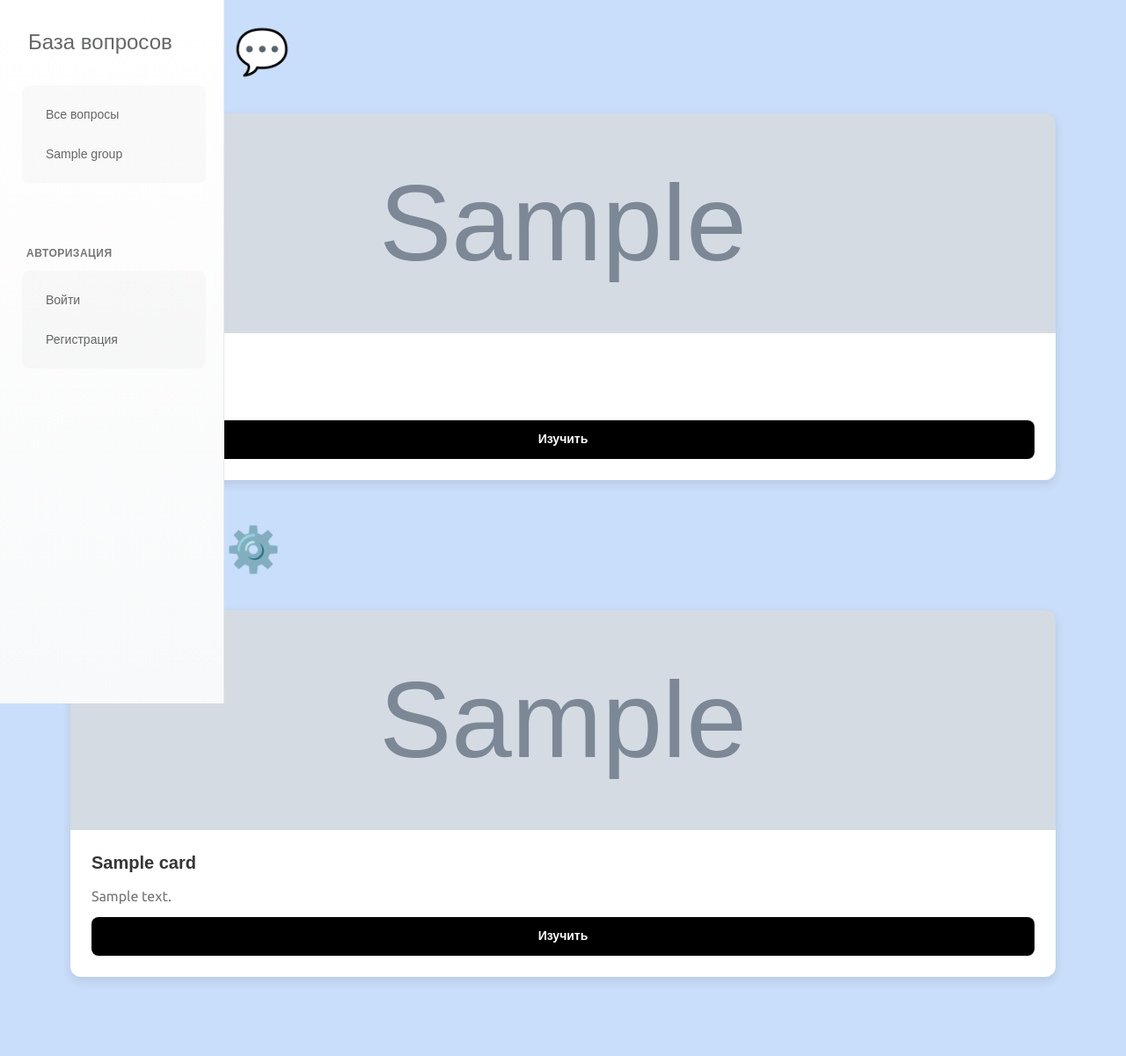
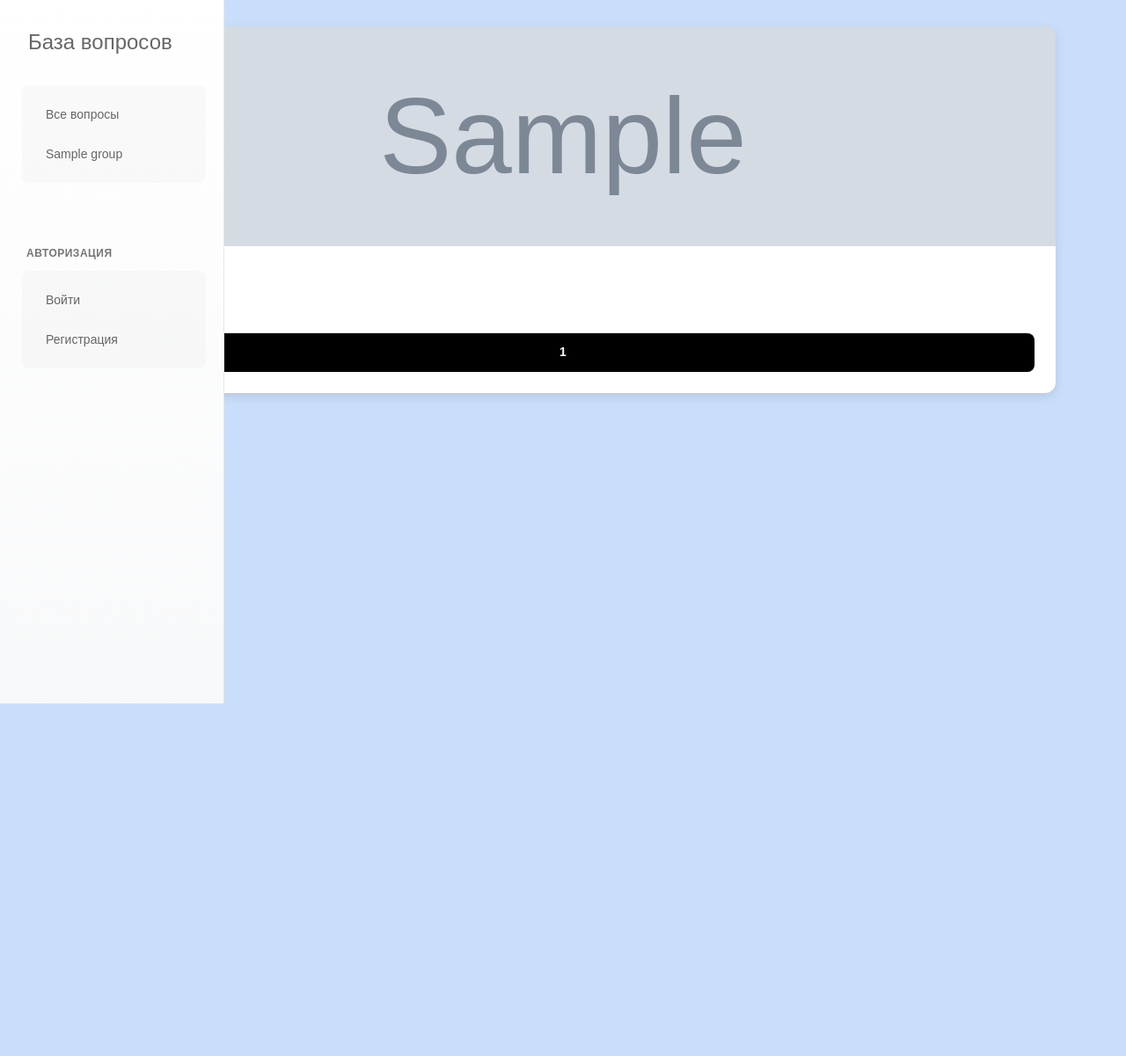
Before and after one commit to nurislam223/support_it, a FastAPI app: template app/templates/base.html in a window 1280 px wide. Shown: the whole page at 88% size. After the commit the page ends 800 px from the top, so only its background shows below. Run offline with FastAPI, Linux system fonts and the light colour scheme; the template is opened without the code that fills it: most values are stand-ins (such as "Sample title", 1, 10 or a date in 2020); grey boxes marked "Sample" are stand-in pictures; parts of the project's set-up code (start-up, migrations or seed data) failed here and were passed over; some web fonts are replaced.

Commit message:
Title: Redesign homepage cards to show all categories with question counts
Key features implemented:
- Modified .gitignore to use a cleaner, more standard format
- Updated app/main.py to fetch all task groups with their question counts instead of filtering into softs/hards
- Changed home route to pass all groups with question counts to template context
- Completely redesigned cards.html to display all categories without softs/hards division
- Replaced "Изучить" text with dynamic question count numbers on category buttons
- Maintained click functionality to navigate to respective question pages

The homepage now displays all categories together with their question counts instead of being split into softs and hards sections, while preserving the navigation functionality. The UI shows question counts directly on the buttons instead of generic "Explore" text.

```diff
--- a/app/main.py
+++ b/app/main.py
@@ -62,13 +62,17 @@ def require_admin(user: models.User = Depends(get_current_user_from_cookie)):
 def home(request: Request, db: Session = Depends(get_db), user: models.User = Depends(get_current_user_from_cookie)):
     groups = db.query(models.TaskGroups).all()
 
-    softs = db.query(models.TaskGroups) \
-        .filter(models.TaskGroups.id.in_([1, 2])) \
-        .all()
-
-    hards = db.query(models.TaskGroups) \
-        .filter(models.TaskGroups.id.in_([6, 7, 8])) \
-        .all()
+    # Получаем все группы с количеством вопросов в каждой
+    all_groups_with_counts = []
+    for group in groups:
+        questions_count = len(crud.get_tasks_by_group(db, group.id))
+        all_groups_with_counts.append({
+            "id": group.id,
+            "name": group.name,
+            "description": group.description,
+            "image": group.image,
+            "questions_count": questions_count
+        })
 
     is_admin = user.is_admin if user else False
 
@@ -77,8 +81,7 @@ def home(request: Request, db: Session = Depends(get_db), user: models.User = De
         {
             "request": request,
             "groups": groups,
-            "softs": softs,
-            "hards": hards,
+            "all_groups": all_groups_with_counts,
             "is_admin": is_admin,
             "current_user": user,
         }
--- a/app/templates/cards.html
+++ b/app/templates/cards.html
@@ -1,10 +1,9 @@
 <!-- templates/cards.html -->
 
-<!-- Софты 💬 -->
-<section class="section" aria-labelledby="softs-header">
-  <h2 class="section-header" id="softs-header">Софты 💬</h2>
+<!-- Все категории -->
+<section class="section" aria-labelledby="all-categories-header">
   <div class="cards-grid">
-    {% for card in softs %}
+    {% for card in all_groups %}
       <article class="card">
         <div class="card-image-wrapper">
           <img src="{{ url_for('static', path='/images/' + card.image) }}"
@@ -16,31 +15,7 @@
           <h3 class="card-title">{{ card.name | safe }}</h3>
           <p class="card-text">{{ card.description }}</p>
           <div class="card-actions">
-            <button class="btn btn-primary" onclick="navigateToQuestions({{ card.id }})">Изучить</button>
-          </div>
-        </div>
-      </article>
-    {% endfor %}
-  </div>
-</section>
-
-<!-- Харды ⚙️ -->
-<section class="section" aria-labelledby="hards-header">
-  <h2 class="section-header" id="hards-header">Харды ⚙️</h2>
-  <div class="cards-grid">
-    {% for card in hards %}
-      <article class="card">
-        <div class="card-image-wrapper">
-          <img src="{{ url_for('static', path='/images/' + card.image) }}"
-               alt="{{ card.name }}"
-               class="card-image"
-               loading="lazy">
-        </div>
-        <div class="card-content">
-          <h3 class="card-title">{{ card.name | safe }}</h3>
-          <p class="card-text">{{ card.description }}</p>
-          <div class="card-actions">
-            <button class="btn btn-primary" onclick="navigateToQuestions({{ card.id }})">Изучить</button>
+            <button class="btn btn-primary" onclick="navigateToQuestions({{ card.id }})">{{ card.questions_count }}</button>
           </div>
         </div>
       </article>
```
Also changed, not shown: 1 other file.
